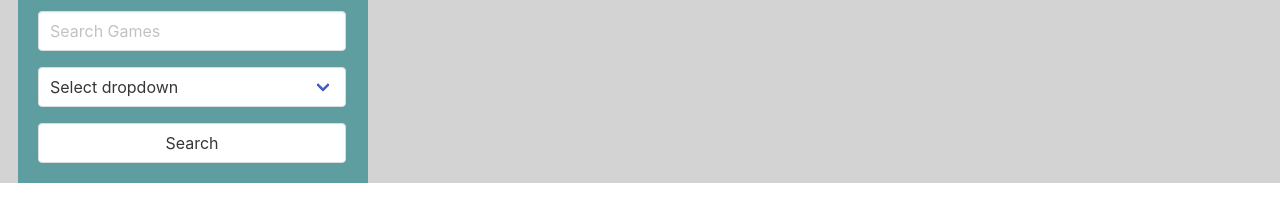
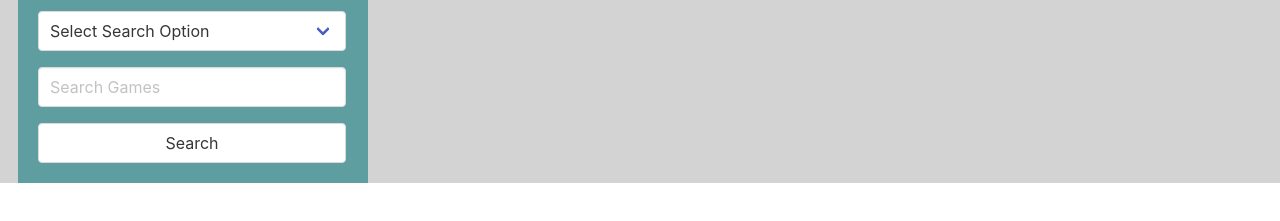
Before and after one commit to elliott-steven/project1-bootcamp, a plain HTML site: page index.html in a window 1280 px wide. Shown: the part 125-346 px from the top of the page. Drawn offline with nearby package versions, Linux system fonts and the light colour scheme.

Commit message:
added second drop down option. moved search box below drop down

```diff
--- a/index.html
+++ b/index.html
@@ -22,15 +22,20 @@
                 </h1>
 
                 <form id="search-form">
-                    <input id="search-input" class="input m-2" type="text" placeholder="Search Games">
                     <div class="select is-fullwidth m-2">
                         <select id="format-input">
-                            <option value="" disabled selected>Select dropdown</option>
+                            <option value="" disabled selected>Select Search Option</option>
                             <option value="games">Games</option>
+                            <option value="genres">Genre - Results May Vary</option>
                         </select>
                     </div>
+                    <input id="search-input" class="input m-2" type="text" placeholder="Search Games">
+
                     <button class="button is-fullwidth m-2 searchBtn">Search</button>
                 </form>
+                <!--game search history placeholder. Currently not in use. JS not working correctly-->
+                <div class="content" id="game-history"></div>
+
             </div>
 
             <div class="column">
```
